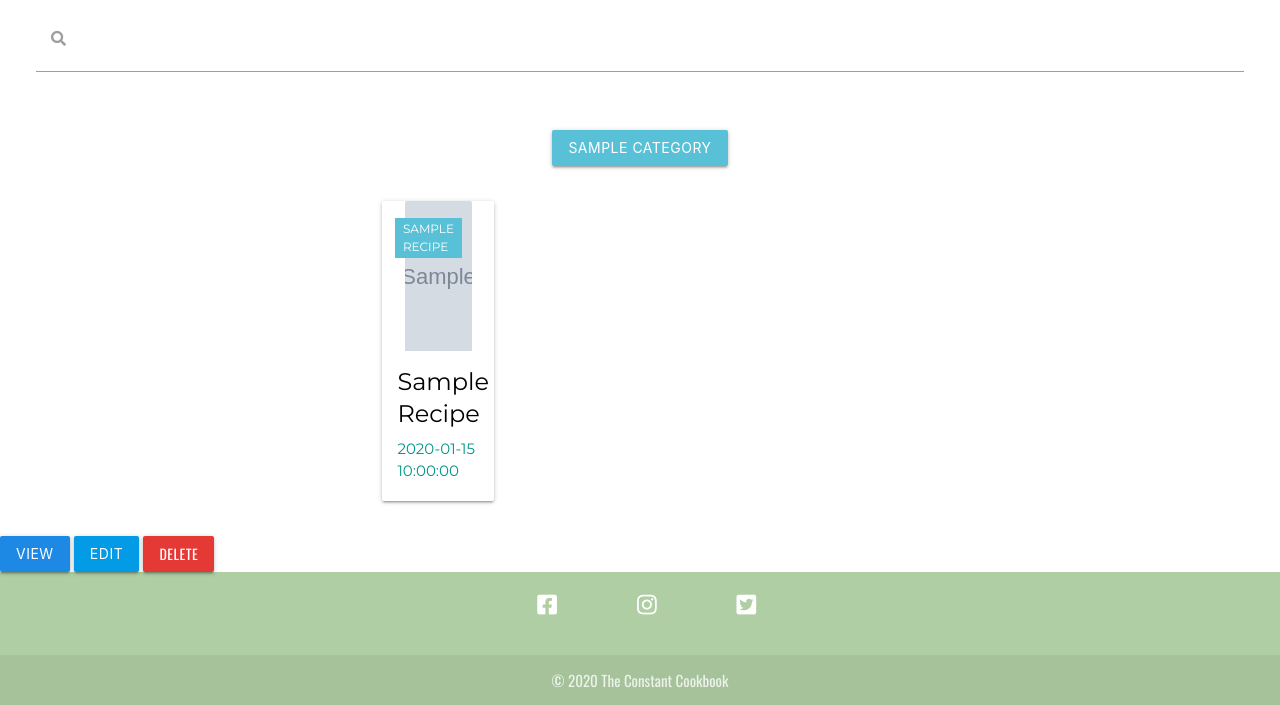
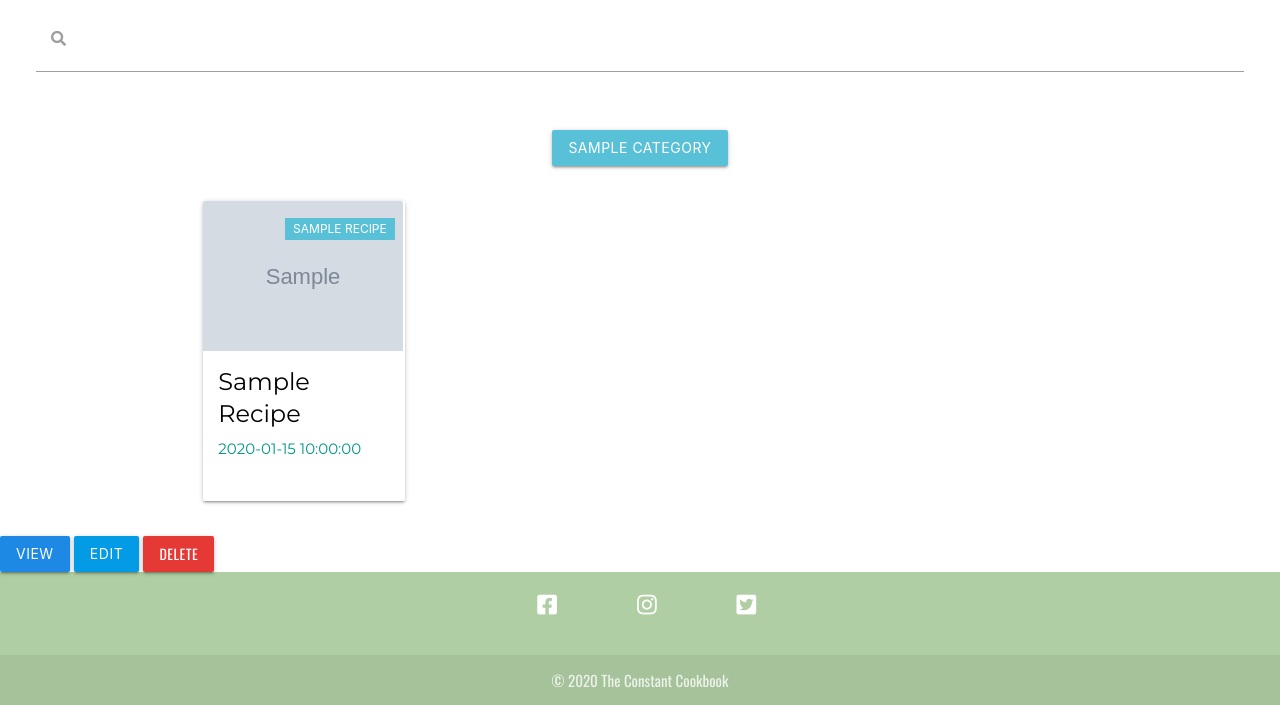
Before and after one commit to MelBiggs/dcd-milestone, a Flask app: page /recipes in a window 1280 px wide. Shown: the part 161-866 px from the top of the page. Run offline with Flask 2, Linux system fonts and the light colour scheme; grey boxes marked "Sample" are stand-in pictures; a database or web service that is not in the repository returns one stand-in record (values such as "Sample title"); some libraries are stand-ins or nearby versions.

Commit message:
Fixed cards upsetting recipes search and landing

```diff
--- a/static/css/style.css
+++ b/static/css/style.css
@@ -98,6 +98,7 @@ h4 {
     padding-top: 2em;
     font-family: 'Montserrat', sans-serif!important;
     width: 3em;
+    border: #59C1D7;
 }
 
 .card-title {
@@ -118,12 +119,14 @@ h4 {
   height: auto;
 }
 
-.card-image {
+.recipe-generator-img {
     max-height: 75%!important;
     width: 60%;
-     margin-left: auto;
-  margin-right: auto;
-  display: block;
+    margin-left: auto;
+    margin-right: auto;
+    display: block;
+    position: relative;
+    height: 150px;
 }
 
 .card-content {
@@ -231,18 +234,18 @@ button, input, optgroup, select, textarea {
     padding-bottom: 1em;
 }
 
-.recipe-card .card-content {
+.search-recipe-card .card-content {
     height: 150px;
 }
 
-.recipe-card .card .card-image img {
+.search-recipe-card .card .card-image img {
   display: block;
   position: relative;
   width: 100%;
   height: 150px;
 }
 
-.recipe-card .card-content {
+.search-recipe-card .card-content {
   height: 150px;
 }
 
--- a/templates/recipes.html
+++ b/templates/recipes.html
@@ -32,7 +32,7 @@
         <div class="card-image">
 
             {% for recipe in recipes %}
-            <div class="col s12 m6 l3  recipe-card">
+            <div class="col s12 m6 l3  search-recipe-card">
                 <div class="card">
                     <div class="card-image">
                         <a class="waves-effect waves-light" href="{{url_for('view_recipe', slug=recipe.slug)}}">
```
Also changed, not shown: templates/index.html (+6 -4 lines).
